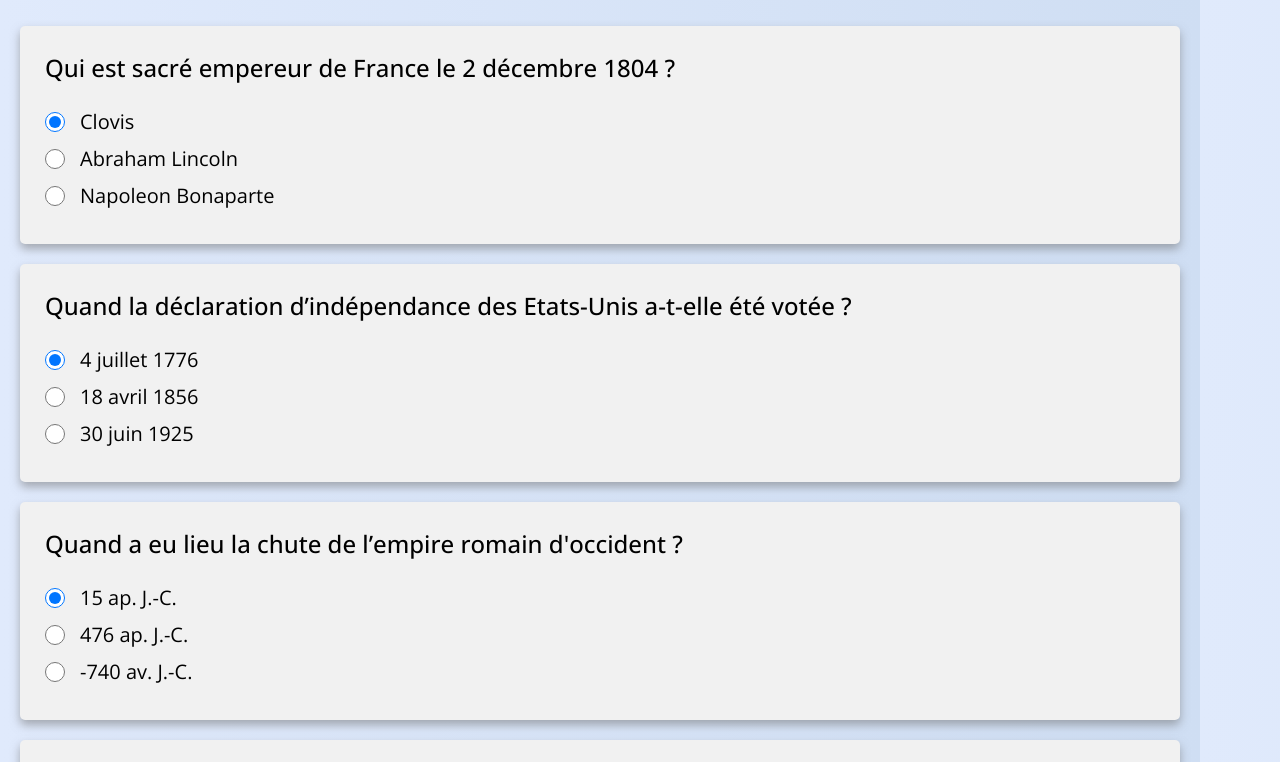
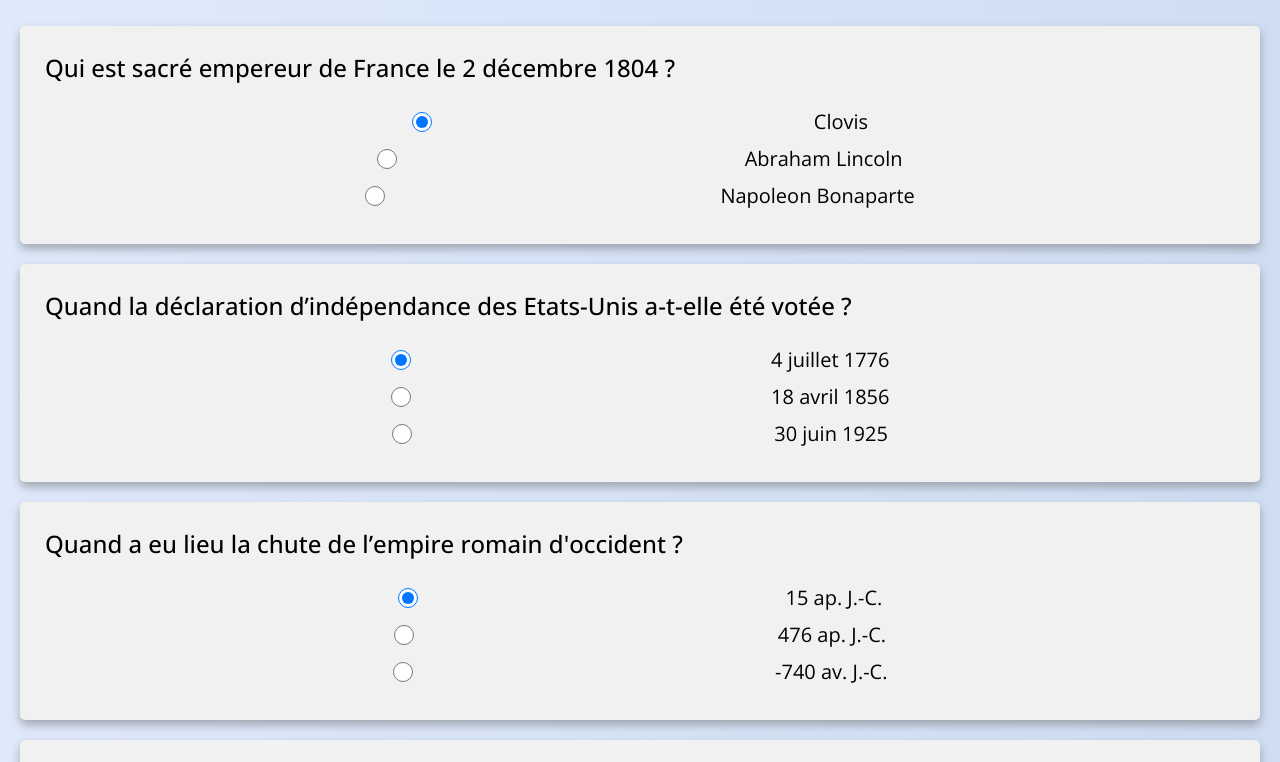
Before and after one commit to valfarge/Quizz, a plain HTML site: page index.html in a window 1280 px wide. Shown: the part 111-873 px from the top of the page. Drawn offline with nearby package versions, Linux system fonts and the light colour scheme.

Commit message:
add max-width

```diff
--- a/style.css
+++ b/style.css
@@ -2,9 +2,9 @@
 ::before,
 ::after {
   box-sizing: border-box;
-  margin: 0;
+  margin: 0 auto;
   padding: 0;
-  max-width: 1200px;
+  max-width: 1440px;
 
 }
 
```
